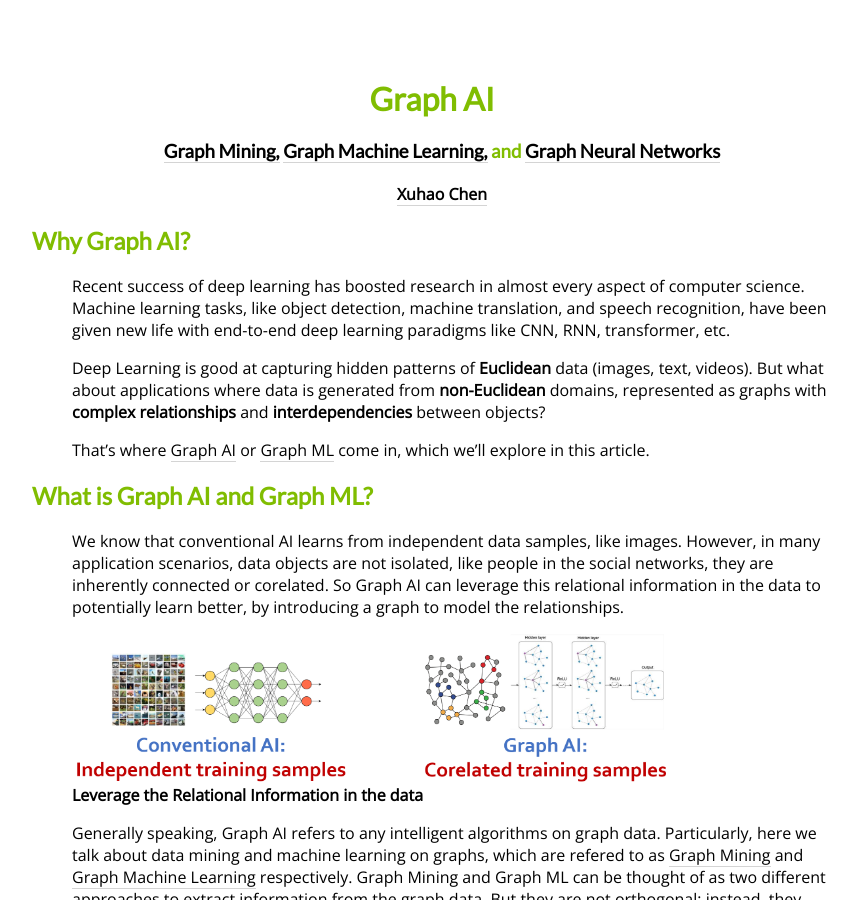
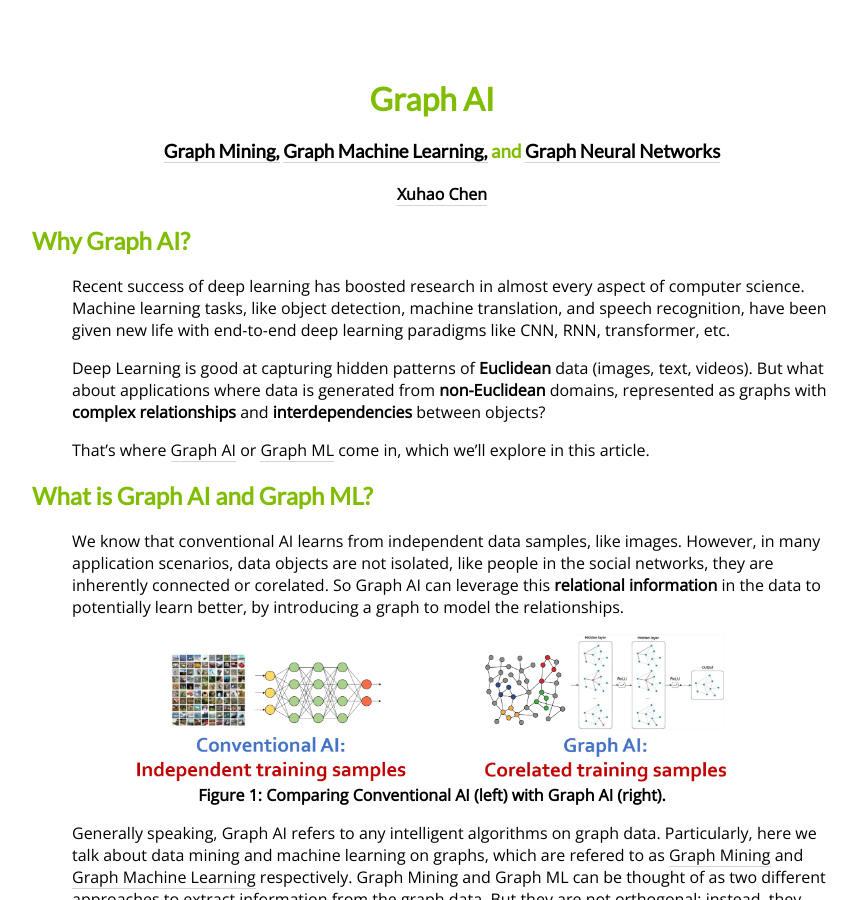
Before and after one commit to chenxuhao/chenxuhao.github.io, a Jekyll site: the page graphAI.html, which Jekyll copies as it is, in a window 1280 px wide and 900 px high. Shown: the whole window, without its empty margins (208-1065 px from the left). Built offline with Jekyll 4.4.1, drawn with Linux system fonts in a browser that asks for light colours.

Commit message:
update graphAI & index

```diff
--- a/graphAI.html
+++ b/graphAI.html
@@ -94,12 +94,21 @@ p {
 <p>We know that conventional AI learns from independent data samples, like images.
 However, in many application scenarios, data objects are not isolated,
 like people in the social networks, they are inherently connected or corelated.
-So Graph AI can leverage this relational information in the data to potentially learn better,
+So Graph AI can leverage this <strong>relational information</strong> in the data to potentially learn better,
 by introducing a graph to model the relationships.
 </p>
 
-<div class="wp-block-image"><figure class="aligncenter size-large"><img data-attachment-id="31150" data-permalink="" data-orig-file="images/gai.png?fit=160%2C144&amp;ssl=1" data-orig-size="1863,651" data-comments-opened="1" data-image-meta="{&quot;aperture&quot;:&quot;0&quot;,&quot;credit&quot;:&quot;&quot;,&quot;camera&quot;:&quot;&quot;,&quot;caption&quot;:&quot;&quot;,&quot;created_timestamp&quot;:&quot;0&quot;,&quot;copyright&quot;:&quot;&quot;,&quot;focal_length&quot;:&quot;0&quot;,&quot;iso&quot;:&quot;0&quot;,&quot;shutter_speed&quot;:&quot;0&quot;,&quot;title&quot;:&quot;&quot;,&quot;orientation&quot;:&quot;0&quot;}" data-image-title="Directed-graph" data-image-description="" data-image-caption="" data-medium-file="images/gai.png?fit=160%2C144&amp;ssl=1" data-large-file="images/gai.png?fit=160%2C144&amp;ssl=1" loading="lazy" width="600" height="150" src="images/gai.png?resize=160%2C144&#038;ssl=1" alt="Directed graph" class="wp-image-31150" data-recalc-dims="1"/><figcaption><strong>Leverage the Relational Information in the data</strong></figcaption></figure></div>
-
+<center>
+<div class="wp-block-image"><figure class="aligncenter size-large"><img data-attachment-id="31150" data-permalink=""
+  data-orig-file="images/gai.png" data-orig-size="1863,651" data-comments-opened="1"
+  data-image-meta="{aperture:0,credit:,camera:,caption:,created_timestamp:0,copyright:,focal_length:0,iso:0,shutter_speed:0,title:,orientation:0}"
+  data-image-title="Directed-graph" data-image-description="" data-image-caption=""
+  data-medium-file="images/gai.png" data-large-file="images/gai.png"
+  loading="lazy" width="600" height="150" src="images/gai.png"
+  alt="Directed graph" class="wp-image-31150" data-recalc-dims="1"/>
+  <figcaption><center><strong>Figure 1: Comparing Conventional AI (left) with Graph AI (right).</strong></center></figcaption></figure>
+</div>
+</center>
 <p>
 Generally speaking, Graph AI refers to any intelligent algorithms on graph data.
 Particularly, here we talk about data mining and machine learning on graphs, which are refered to as
--- a/index.html
+++ b/index.html
@@ -791,7 +791,7 @@ Contact<span class="glyphicon glyphicon-chevron-right"></span>
   <hr class="star-primary">
   <footer>
     <small>
-    <center> © 2020 | Xuhao Chen
+    <center> © 2022 | Xuhao Chen
     </center>
     </small>
   </footer>
```
